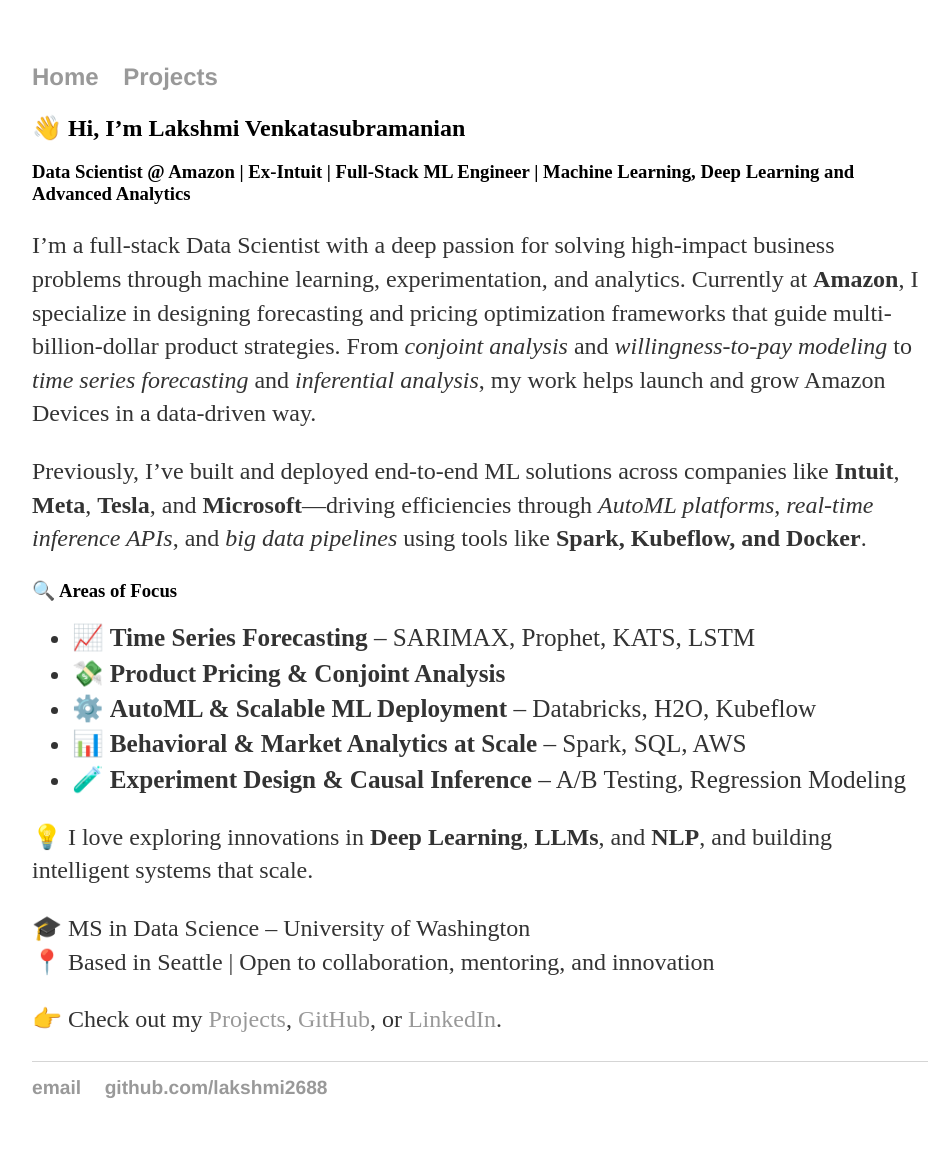
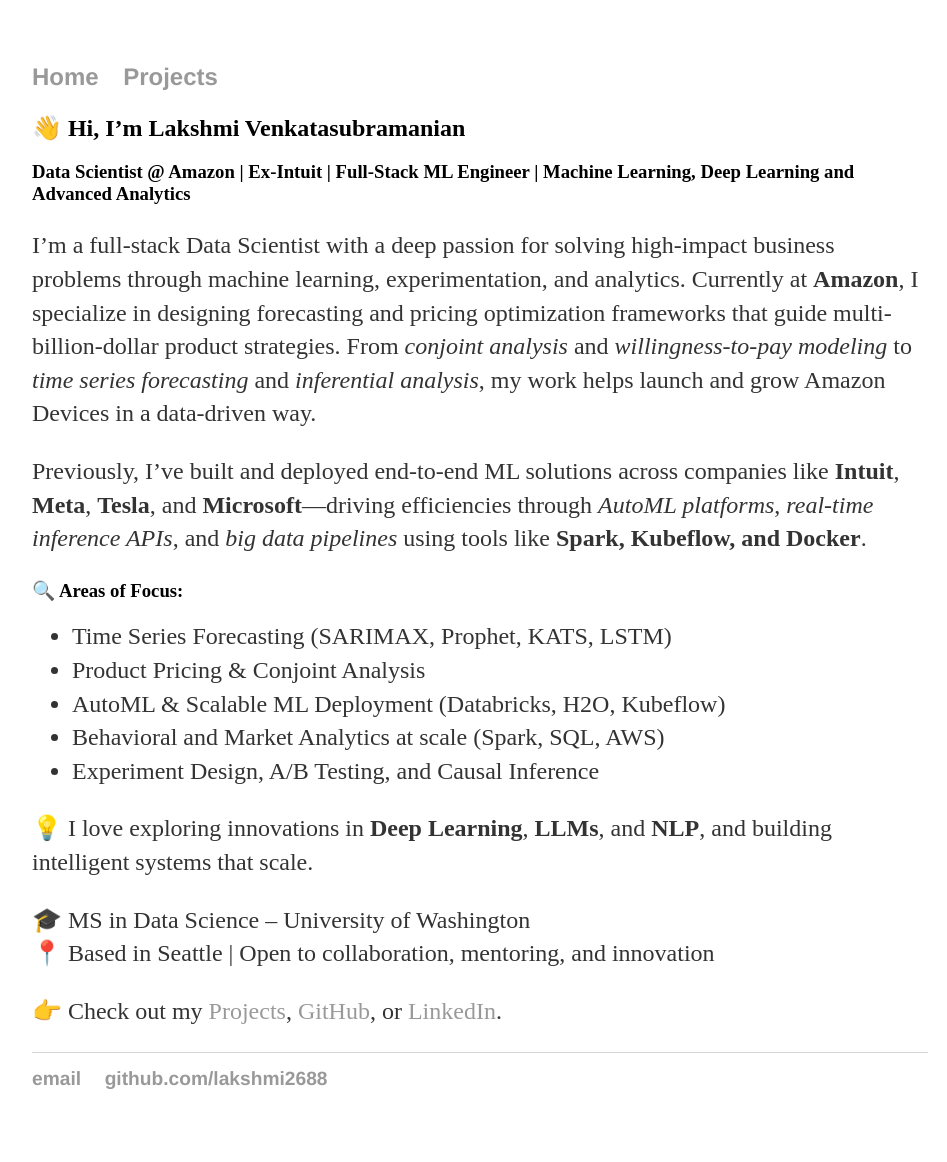
Before and after one commit to lakshmi2688/lakshmi2688.github.io, a Jekyll site: the page built from index.html, in a window 1280 px wide. Shown: the whole page, without its empty margins (160-1107 px from the left). Built offline with Jekyll 4.4.1, drawn with Linux system fonts in a browser that asks for light colours.

Commit message:
Update index.html

```diff
--- a/index.html
+++ b/index.html
@@ -21,14 +21,14 @@
     <em>real-time inference APIs</em>, and <em>big data pipelines</em> using tools like <strong>Spark, Kubeflow, and Docker</strong>.
   </p>
 
-  <h3>🔍 Areas of Focus</h3>
-<ul style="line-height: 1.8; font-size: 1.05rem; font-weight: 500;">
-  <li>📈 <strong>Time Series Forecasting</strong> – SARIMAX, Prophet, KATS, LSTM</li>
-  <li>💸 <strong>Product Pricing & Conjoint Analysis</strong></li>
-  <li>⚙️ <strong>AutoML & Scalable ML Deployment</strong> – Databricks, H2O, Kubeflow</li>
-  <li>📊 <strong>Behavioral & Market Analytics at Scale</strong> – Spark, SQL, AWS</li>
-  <li>🧪 <strong>Experiment Design & Causal Inference</strong> – A/B Testing, Regression Modeling</li>
-</ul>
+  <h3>🔍 Areas of Focus:</h3>
+  <ul>
+    <li>Time Series Forecasting (SARIMAX, Prophet, KATS, LSTM)</li>
+    <li>Product Pricing & Conjoint Analysis</li>
+    <li>AutoML & Scalable ML Deployment (Databricks, H2O, Kubeflow)</li>
+    <li>Behavioral and Market Analytics at scale (Spark, SQL, AWS)</li>
+    <li>Experiment Design, A/B Testing, and Causal Inference</li>
+  </ul>
 
 
   <p>
```
